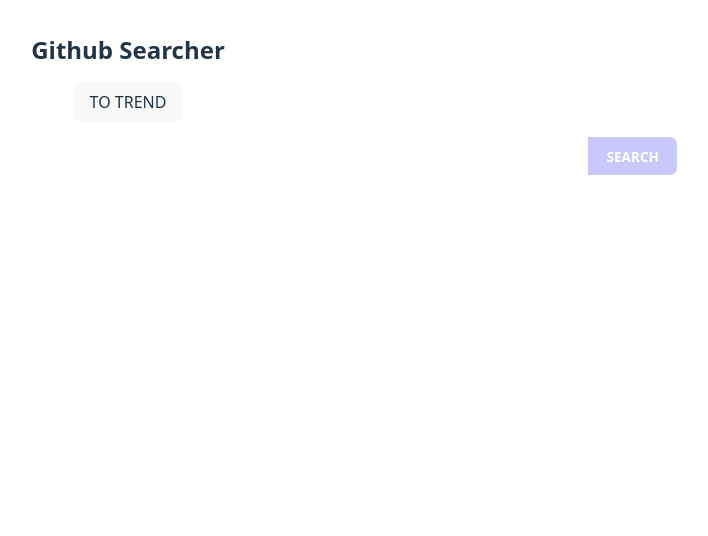
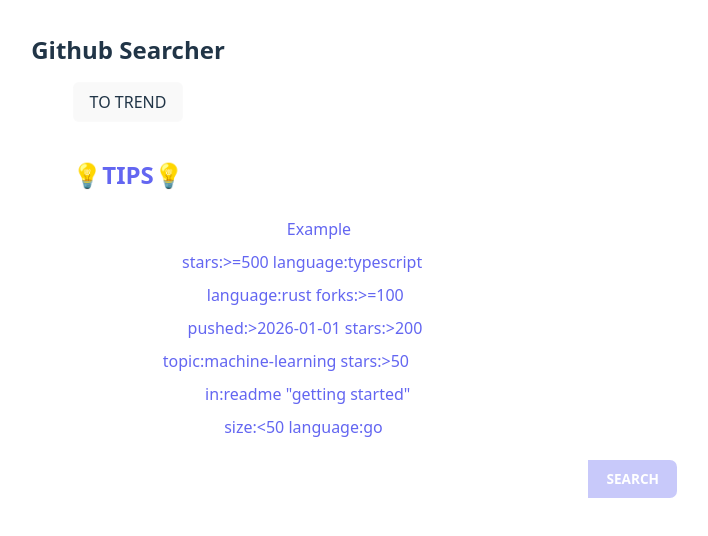
Before and after one commit to Tonipenyallop/github_searcher, a React (Vite) app: page / in a window 1280 px wide. Shown: the top 536 px of the page, without its empty margins (512-1220 px from the left). Built offline with nearby package versions, Linux system fonts and the light colour scheme.

Commit message:
add tips

```diff
--- a/src/App.css
+++ b/src/App.css
@@ -2,6 +2,7 @@
   max-width: 1100px;
   margin: 0 auto;
   padding: 24px 32px;
+  /* box-sizing: border-box; */
 }
 
 .header {
@@ -36,6 +37,7 @@
 }
 
 .search-input {
+  width: 100%;
   flex: 1;
   height: 38px;
   padding: 0 12px;
@@ -203,3 +205,30 @@
   color: white;
   padding: 10px;
 }
+
+.tips {
+  display: flex;
+  flex-direction: column;
+  border: 1px solid var(--border);
+  border-radius: 8px;
+}
+
+.tip-header {
+  text-align: center;
+  color: var(--accent);
+}
+
+.tip-container {
+  display: flex;
+  padding: 4px 12px;
+  border-bottom: 1px solid var(--border);
+  justify-content: space-evenly;
+}
+.category {
+  flex-wrap: wrap;
+  color: var(--muted);
+}
+
+.example {
+  color: var(--accent);
+}
--- a/src/App.tsx
+++ b/src/App.tsx
@@ -51,15 +51,46 @@ function App() {
     navigate("/trend");
   };
 
+  const TIPS = [
+    ["Category", "Example"],
+    ["Popular repos", "stars:>=500 language:typescript"],
+    ["By language", "language:rust forks:>=100"],
+    ["Recently active", " pushed:>2026-01-01 stars:>200"],
+    ["By topic", "topic:machine-learning stars:>50 "],
+    ["Specific scope", `in:readme "getting started"`],
+    ["Size filter", "size:<50 language:go"],
+  ];
+
   return (
     <div className="app">
       <div className="header">
         <h2 className="title">Github Searcher</h2>
         <div className="nav-row">
-          <button className="btn-secondary" onClick={handleNavigateTrend}>TO TREND</button>
+          <button className="btn-secondary" onClick={handleNavigateTrend}>
+            TO TREND
+          </button>
         </div>
+
+        <div className="tips">
+          <h2 className="tip-header">💡TIPS💡</h2>
+          {TIPS.map((tip) => {
+            const [category, example] = tip;
+            return (
+              <div className="tip-container">
+                <div className="category">{category}</div>
+                <div className="example">{example}</div>
+              </div>
+            );
+          })}
+        </div>
+
         <div className="input-container">
-          <input className="search-input" type="text" placeholder="Search repositories..." onChange={handleChange} />
+          <input
+            className="search-input"
+            type="text"
+            placeholder="Search repos"
+            onChange={handleChange}
+          />
           <button
             className="search-button"
             disabled={!query.trim()}
```
